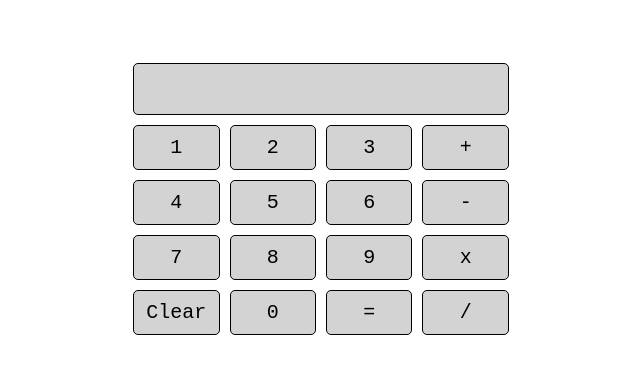
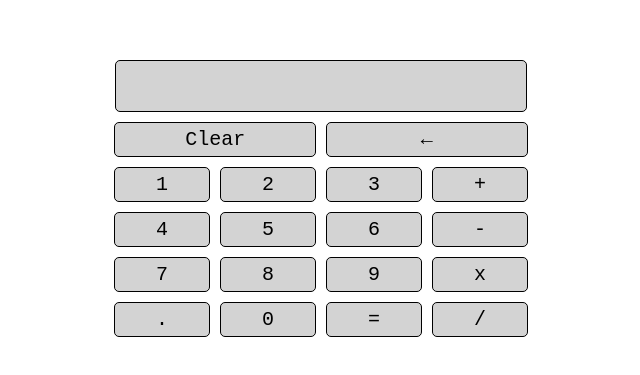
Before and after one commit to Veronfc/TOP-calculator, a plain HTML site: page index.html in a window 1280 px wide. Shown: the part 199-574 px from the top of the page, without its empty margins (319-959 px from the left). Drawn offline with Linux system fonts and the light colour scheme.

Commit message:
add delete button

```diff
--- a/index.html
+++ b/index.html
@@ -10,6 +10,8 @@
 <body>
   <div id="display"></div>
   <div id="calc">
+    <button id="clear">Clear</button>
+    <button id="delete">&#8592;</button>
     <button id="1">1</button>
     <button id="2">2</button>
     <button id="3">3</button>
@@ -22,7 +24,7 @@
     <button id="8">8</button>
     <button id="9">9</button>
     <button id="multiply">x</button>
-    <button id="clear">Clear</button>
+    <button id=".">.</button>
     <button id="0">0</button>
     <button id="equal">=</button>
     <button id="divide">/</button>
--- a/script.js
+++ b/script.js
@@ -1,6 +1,7 @@
 const display = document.getElementById('display');
 const buttons = document.querySelectorAll('button');
 const clear = document.getElementById('clear');
+const del = document.getElementById('delete');
 const equal = document.getElementById('equal');
 
 let x = '';
@@ -35,6 +36,11 @@ buttons.forEach((button) => {
     })
   }
 })
+
+del.addEventListener('click', () => {
+  text = display.innerText;
+  display.innerText = text.slice(0, text.length - 1);
+});
 
 clear.addEventListener('click', () => {
   display.innerText = '';
--- a/styles.css
+++ b/styles.css
@@ -18,12 +18,16 @@ body {
 button {
   flex-basis: 20%;
   margin: 5px;
-  padding: 10px 0;
+  padding: 5px 0;
   border: 1px solid black;
   border-radius: 5px;
   background-color: lightgray;
   font-family: 'Courier New', Courier, monospace;
   font-size: 20px;
+}
+
+#delete, #clear {
+  flex-basis: 42%;
 }
 
 button:hover {
@@ -34,7 +38,7 @@ button:hover {
 
 #display {
   height: 30px;
-  width: 374px;
+  width: 410px;
   border: 1px solid black;
   border-radius: 5px;
   background-color: lightgray;
```
